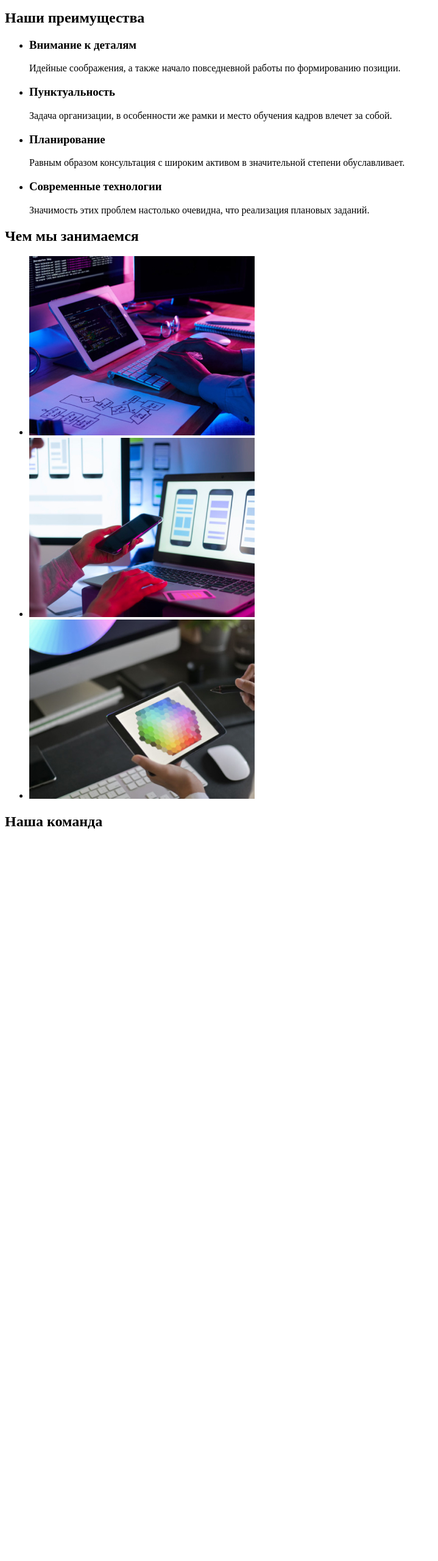
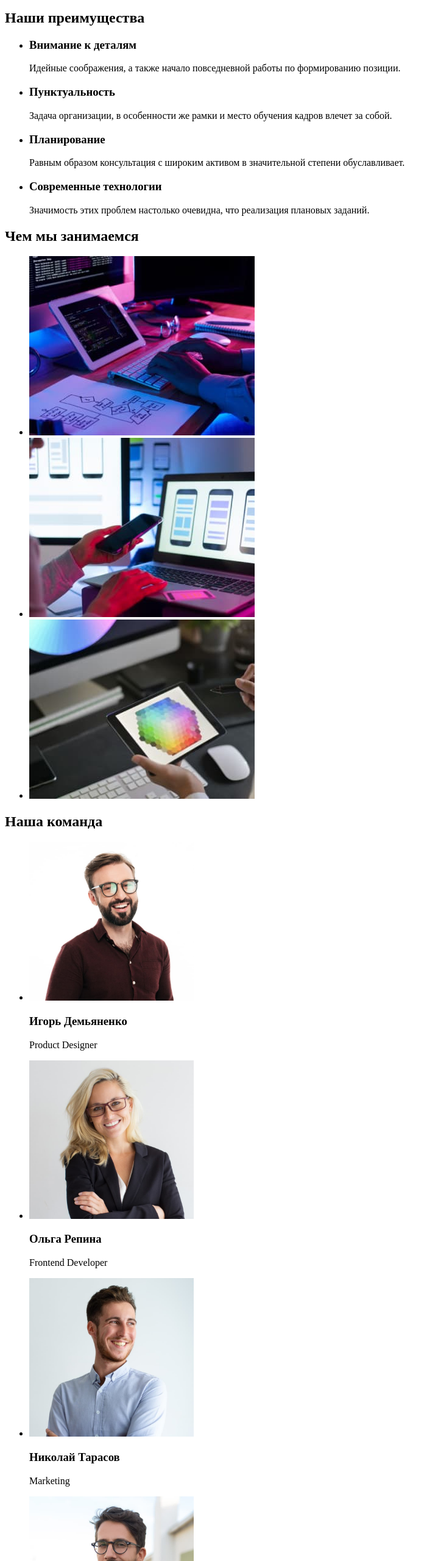
Before and after one commit to OlenaPatlata/goit-markup-hw-01, a plain HTML site: page index.html in a window 1280 px wide. Shown: the part 240-2800 px from the top of the page at 61% size, without its empty margins (0-719 px from the left). Before the commit the page ends 1621 px from the top, so only its background shows below. Drawn offline with Linux system fonts and the light colour scheme.

Commit message:
Формирует секцию наша команда

```diff
--- a/index.html
+++ b/index.html
@@ -54,25 +54,45 @@
         <h2>Чем мы занимаемся</h2>
         <ul>
             <li>
-                <img src="./images/box 1.jpg" width="370" height="294" alt="Пример работы №1"/>
+                <img src="./images/box-a.jpg" width="370" height="294" alt="Пример работы №1"/>
             </li>
             <li>
-                <img src="./images/box 2.jpg" width="370" height="294" alt="Пример работы №2"/>
+                <img src="./images/box-b.jpg" width="370" height="294" alt="Пример работы №2"/>
             </li>
             <li>
-                <img src="./images/box 3.jpg" width="370" height="294" alt="Пример работы №3"/>
+                <img src="./images/box-c.jpg" width="370" height="294" alt="Пример работы №3"/>
             </li>
         </ul>
     </section>
     <!-- Секция наша команда -->
     <section>
         <h2>Наша команда</h2>
-
+        <ul>
+            <li>
+                <img src="./images/img-product-designer.jpg" width="270" height="260" alt="Игорь Демьяненко"></img>
+                <h3>Игорь Демьяненко</h3>
+                <p>Product Designer</p>
+            </li>
+            <li>
+                <img src="./images/img-frontend-developer.jpg" width="270" height="260" alt="Ольга Репина"></img>
+                <h3>Ольга Репина</h3>
+                <p>Frontend Developer</p>
+            </li>
+            <li>
+                <img src="./images/img-marketing.jpg" width="270" height="260" alt="Николай Тарасов"></img>
+                <h3>Николай Тарасов</h3>
+                <p>Marketing</p>
+            </li>
+            <li>
+                <img src="./images/img-ui-designer.jpg" width="270" height="260" alt="Михаил Ермаков"></img>
+                <h3>Михаил Ермаков</h3>
+                <p>UI Designer</p>
+            </li>
+        </ul>
     </section>
-
 </main>
 <footer>
-
+    WebStudio
 </footer>
 </body>
 </html>
```
Also changed, not shown: images/box 1.jpg (deleted), images/box 2.jpg (deleted), images/box 3.jpg (deleted), images/box-a.jpg (added), images/box-b.jpg (added), images/box-c.jpg (added), images/img-frontend-developer.jpg (added), images/img-marketing.jpg (added), images/img-product-designer.jpg (added), images/img-ui-designer.jpg (added).
